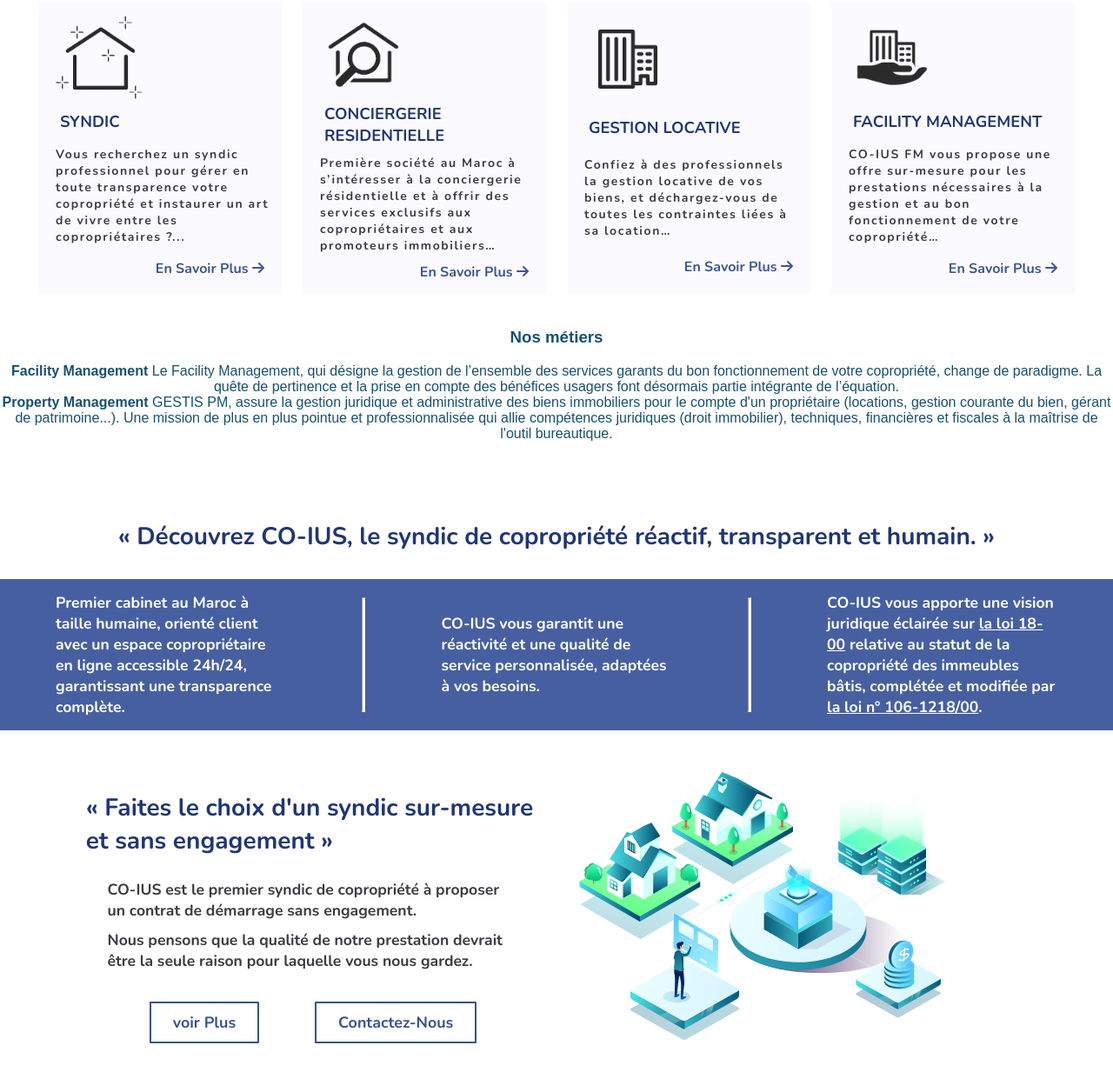
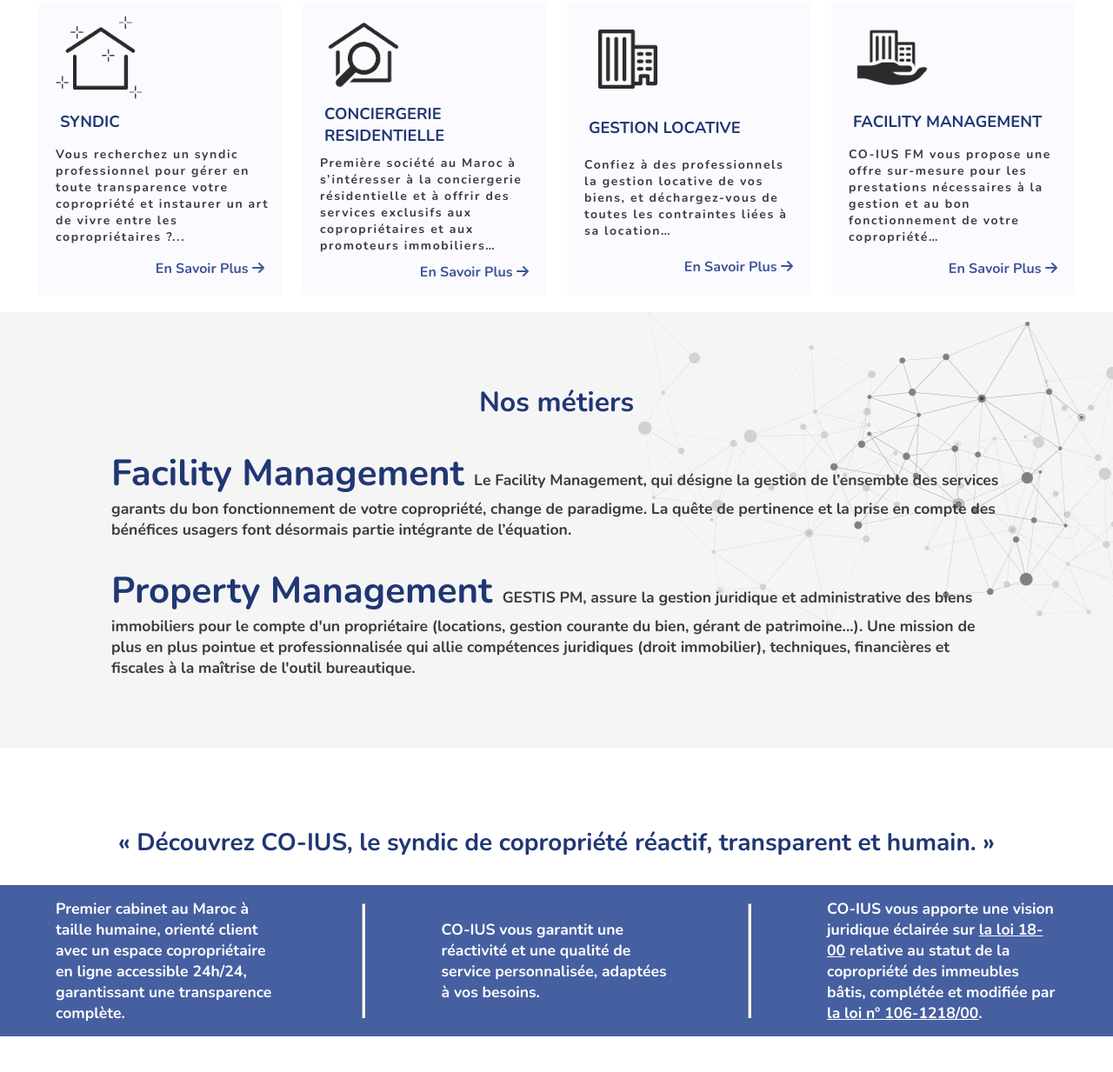
Before and after one commit to daalimouhcine/co-ius, a plain HTML site: page index.html in a window 1280 px wide. Shown: the part 867-2100 px from the top of the page at 87% size. Drawn offline with nearby package versions, Linux system fonts and the light colour scheme.

Commit message:
Add files via upload

```diff
--- a/CSS/services.css
+++ b/CSS/services.css
@@ -624,3 +624,68 @@
 }
 
 }
+
+
+/***
+=============================================
+    Services Style1 Area Style
+=============================================
+***/
+
+.services-style1-area {
+    position: relative;
+    display: block;
+    background: #f5f5f5;
+    padding-bottom: 35px;
+    z-index: 1;
+}
+.services-style1-area:before{
+    position: absolute;
+    top: 0;
+    right: 0;
+    width: 44%;
+    height: 95%;
+    content: "";
+    background: url("../images/apela.png");
+    background-repeat: no-repeat;
+    z-index: -1;
+    transition: .5s ease;
+}
+.secpd1{
+    padding: 50px 0;
+}
+.services-style1-area .metiers-div {
+    text-align: left;
+}
+.services-style1-area .sec-title h3 {
+    color: #203774;
+    font-size: 2rem;
+    font-family: 'Nunito', sans-serif;
+}
+
+.metiers-div {width: 80%; margin: 0 auto 30px; }
+.metiers-div strong { font-size: 42px; color: #203774; }
+.metiers-div {
+    font-family: 'Nunito', sans-serif;
+    color: rgb(60, 59, 65);
+    font-size: 1.1rem;
+}
+
+@media (max-width:590px) {
+    .metiers-div strong { font-size: 2rem; color: #203774; }
+    .metiers-div {
+        font-size: 1rem;
+    }
+}
+@media (max-width:420px) {
+    .metiers-div strong { font-size: 1.5rem; color: #203774; }
+    .metiers-div {
+        font-size: 0.9rem;
+    }
+}
+@media (max-width:330px) {
+    .metiers-div strong { font-size: 1.3rem; color: #203774; }
+    .metiers-div {
+        font-size: 0.82rem;
+    }
+}
```
